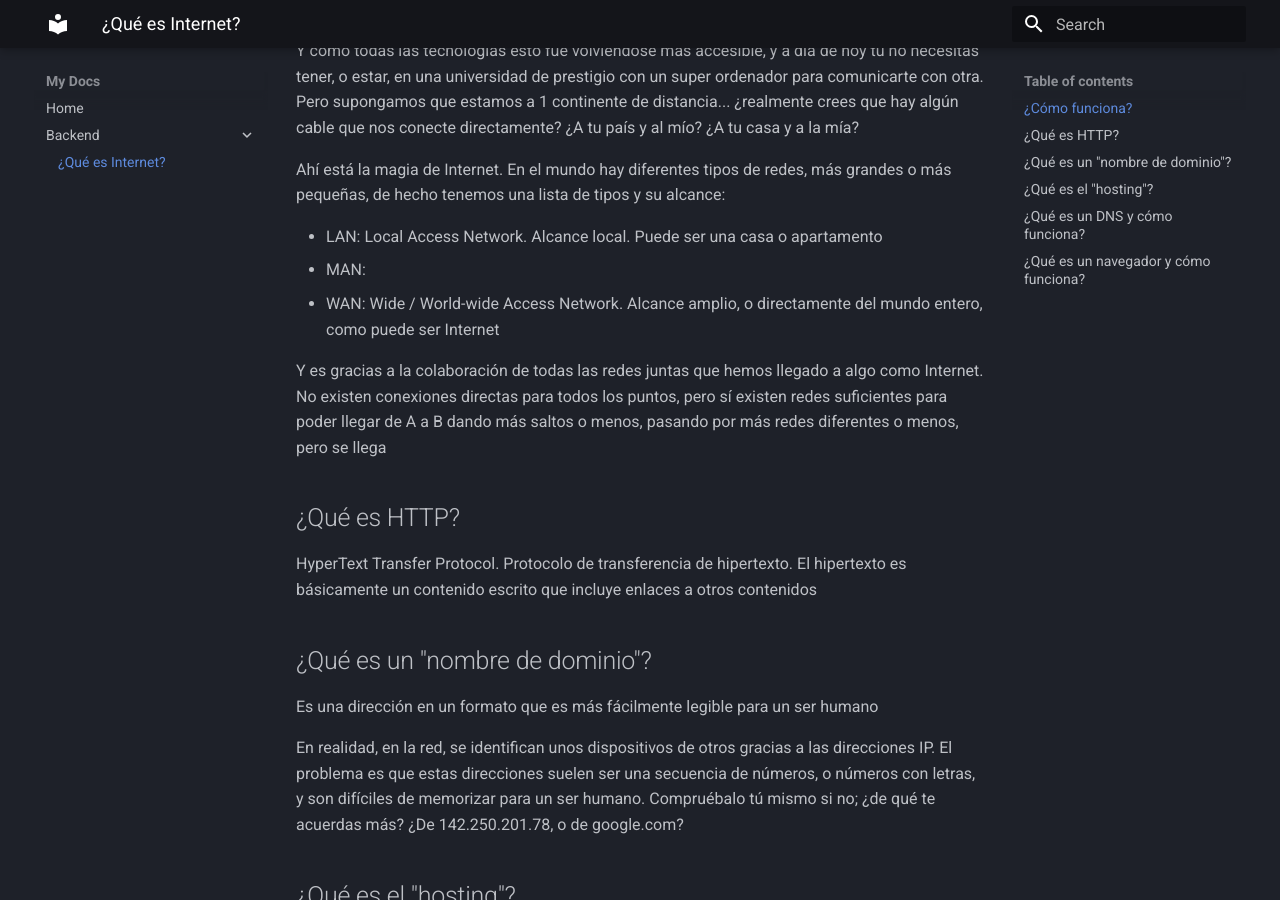
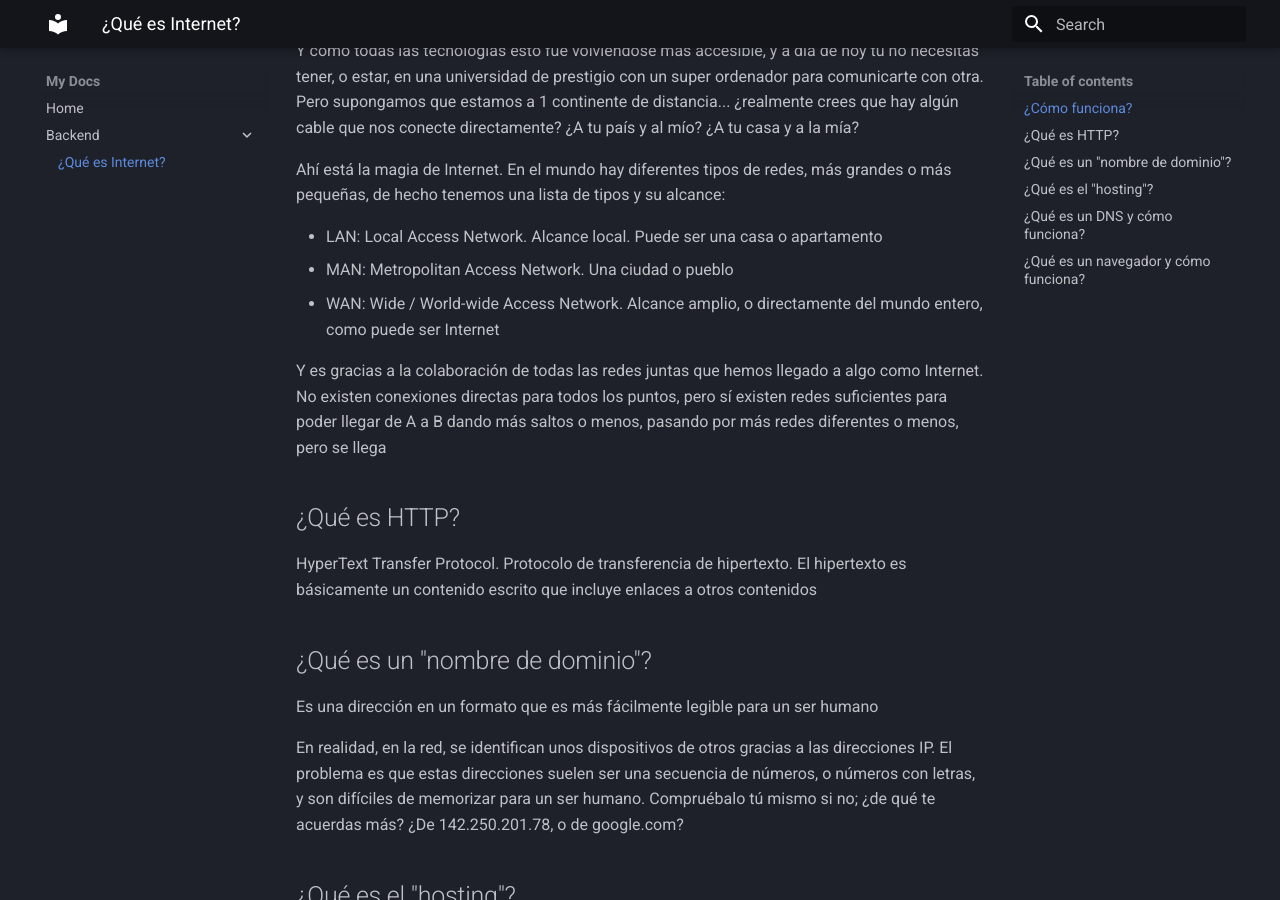
Before and after one commit to xsamueljr/conocimiento, an MkDocs documentation site: the page built from docs/backend/internet.md, in a window 1280 px wide and 900 px high, scrolled down 418 px. Built offline with MkDocs 1.6.1 and Material for MkDocs 9.7.7, drawn with Linux system fonts in a browser that asks for light colours.

Commit message:
explicado qué es una red man, que se me había olvidado

```diff
--- a/docs/backend/internet.md
+++ b/docs/backend/internet.md
@@ -11,7 +11,7 @@ Y como todas las tecnologías esto fue volviéndose más accesible, y a día de
 Ahí está la magia de Internet. En el mundo hay diferentes tipos de redes, más grandes o más pequeñas, de hecho tenemos una lista de tipos y su alcance:
 
 - LAN: Local Access Network. Alcance local. Puede ser una casa o apartamento
-- MAN:
+- MAN: Metropolitan Access Network. Una ciudad o pueblo
 - WAN: Wide / World-wide Access Network. Alcance amplio, o directamente del mundo entero, como puede ser Internet
 
 Y es gracias a la colaboración de todas las redes juntas que hemos llegado a algo como Internet. No existen conexiones directas para todos los puntos, pero sí existen redes suficientes para poder llegar de A a B dando más saltos o menos, pasando por más redes diferentes o menos, pero se llega
```
